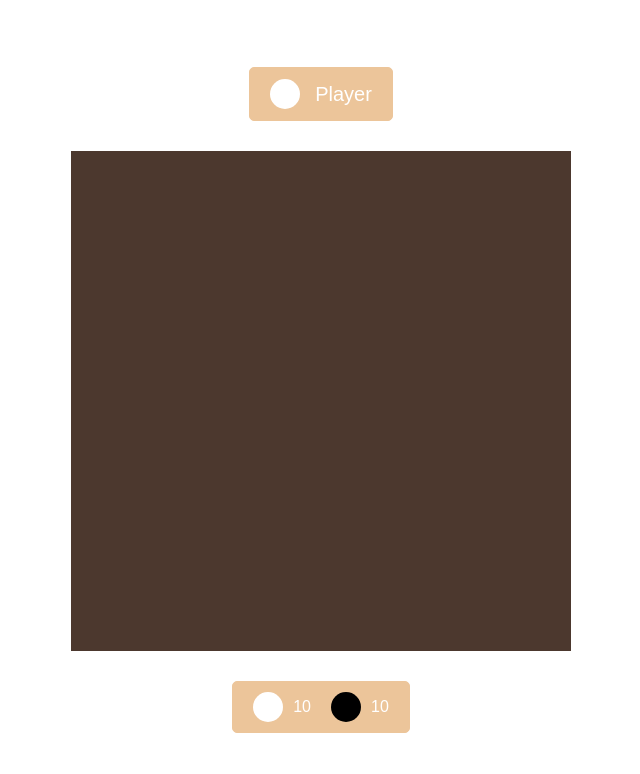
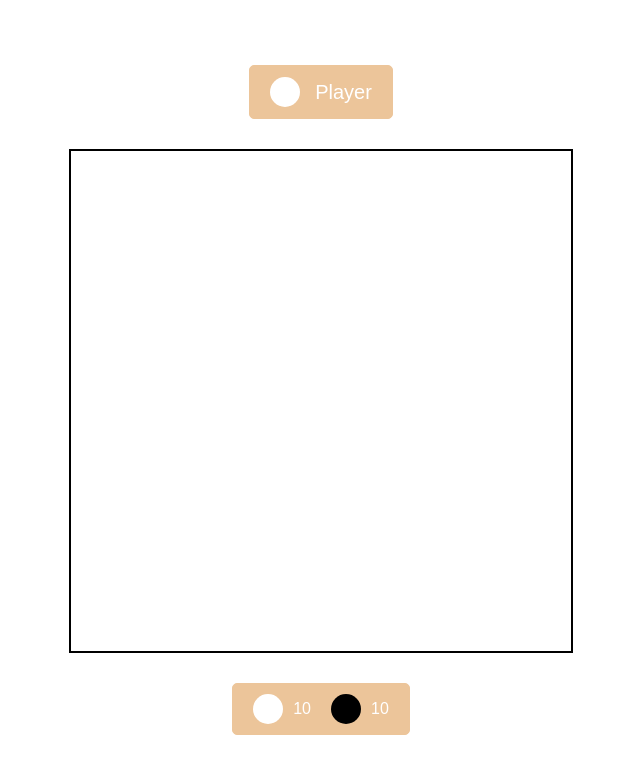
Before and after one commit to cs399f24/Checkers, a Flask app: page / in a window 1280 px wide. Shown: the top 774 px of the page, without its empty margins (319-959 px from the left). Run offline with Flask 3, Linux system fonts and the light colour scheme; some libraries are stand-ins or nearby versions.

Commit message:
trouble shooting the styling

```diff
--- a/static/styles.css
+++ b/static/styles.css
@@ -51,11 +51,23 @@ body {
 
 
 .game {
-  background-color: #4c382e;
+  /* background-color: #4c382e;
   width: 500px;
   height: 500px;
   display: flex;
+  flex-direction: column; */
+  display: flex;
   flex-direction: column;
+  width: 500px;
+  height: 500px;
+  margin: 0 auto;
+  border: 2px solid #000;
+}
+
+.row {
+  display: flex;
+  flex-direction: row;
+  flex: 1;
 }
 
 .game .row {
@@ -96,6 +108,15 @@ body {
 
 .readyToMove {
   background-color: green;
+}
+
+.cell {
+  width: 10%;
+  height: 100%;
+  display: flex;
+  align-items: center;
+  justify-content: center;
+  box-sizing: border-box;
 }
 
 .cell.black {
```
